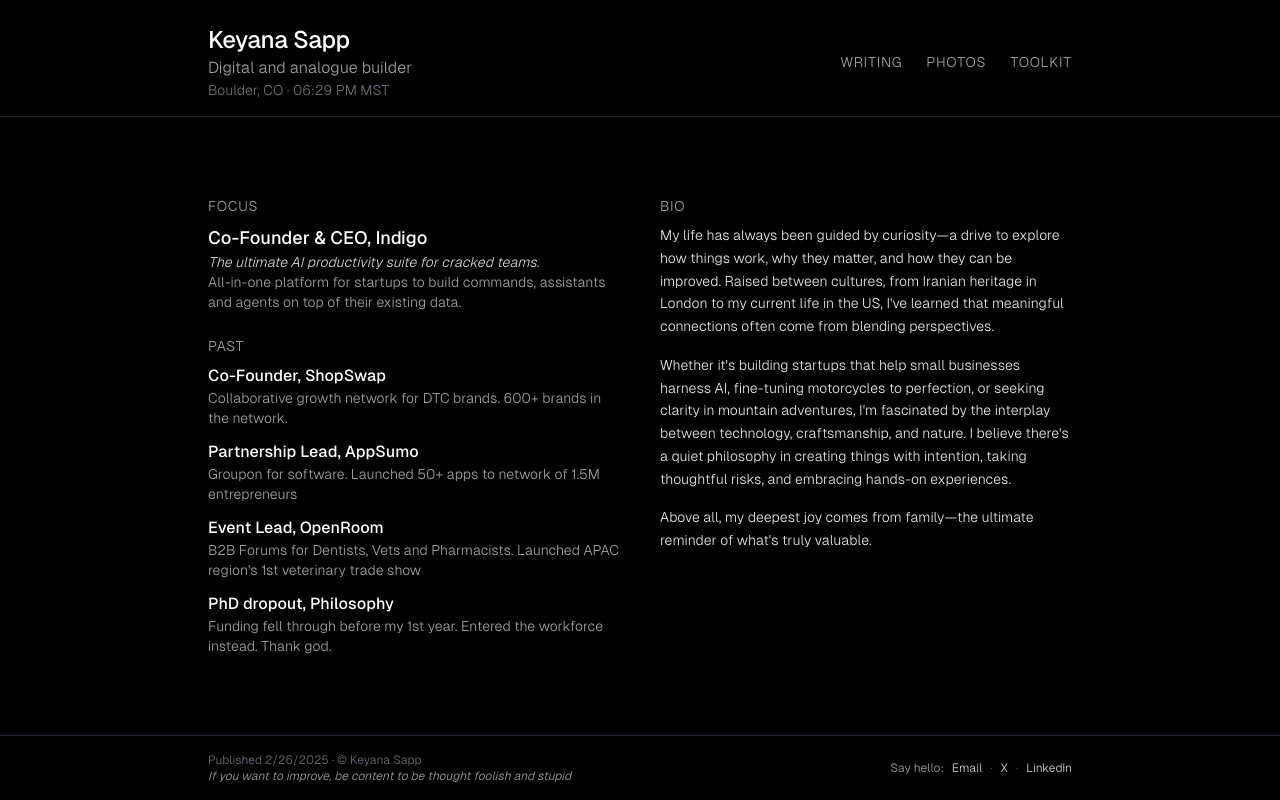
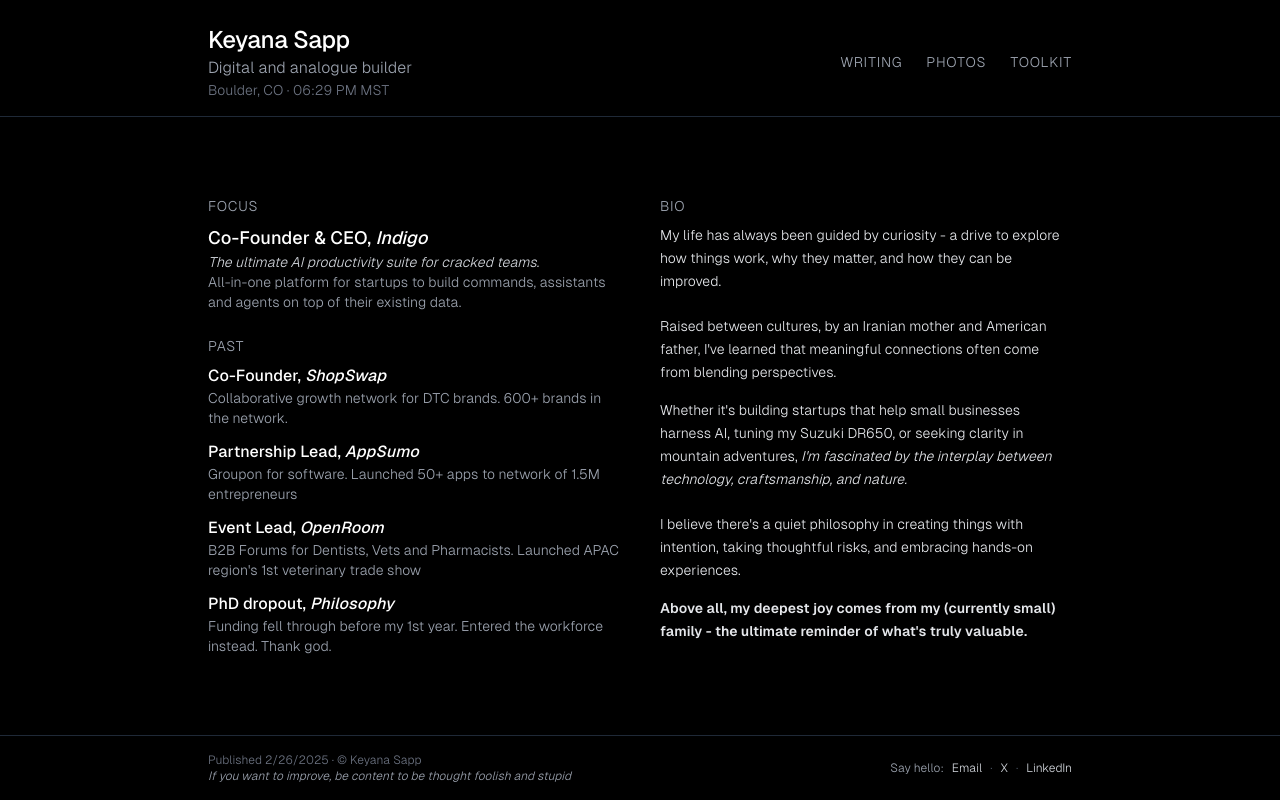
Before and after one commit to ksBrapZ/keyana-portfolio, a Next.js app: page / in a window 1280 px wide. Built offline with nearby package versions, Linux system fonts and the light colour scheme.

Commit message:
Minor homepage updates (hover animations, copy updates)

```diff
--- a/pages/index.tsx
+++ b/pages/index.tsx
@@ -77,7 +77,9 @@
               <section className="mb-6">
                 <h2 className="text-gray-400 text-sm uppercase tracking-wider mb-2">Focus</h2>
                 <div>
-                  <h3 className="text-lg font-medium">Co-Founder & CEO, Indigo</h3>
+                  <h3 className="text-lg font-medium group">
+                    Co-Founder & CEO, <a href="https://getindigo.ai" className="text-white group-hover:text-gray-300 transition duration-300"><i>Indigo</i></a>
+                  </h3>
                   <p className="text-gray-300 italic text-sm">The ultimate AI productivity suite for cracked teams.</p>
                   <p className="text-gray-400 text-sm">All-in-one platform for startups to build commands, assistants and agents on top of their existing data.</p>
                 </div>
@@ -90,27 +92,27 @@
                 <div className="space-y-3">
                   <div>
                     <h3 className="text-base font-medium group">
-                      Co-Founder, <a href="#" className="text-white group-hover:text-gray-300 transition duration-300">ShopSwap</a>
+                      Co-Founder, <a href="https://www.shopswap.com" className="text-white group-hover:text-gray-300 transition duration-300"><i>ShopSwap</i></a>
                     </h3>
                     <p className="text-gray-400 text-sm">Collaborative growth network for DTC brands. 600+ brands in the network.</p>
                   </div>
 
                   <div>
                     <h3 className="text-base font-medium group">
-                      Partnership Lead, <a href="#" className="text-white group-hover:text-gray-300 transition duration-300">AppSumo</a>
+                      Partnership Lead, <a href="https://www.appsumo.com" className="text-white group-hover:text-gray-300 transition duration-300"><i>AppSumo</i></a>
                     </h3>
                     <p className="text-gray-400 text-sm">Groupon for software. Launched 50+ apps to network of 1.5M entrepreneurs</p>
                   </div>
 
                   <div>
                     <h3 className="text-base font-medium group">
-                      Event Lead, <a href="#" className="text-white group-hover:text-gray-300 transition duration-300">OpenRoom</a>
+                      Event Lead, <a href="https://www.openroomevents.com" className="text-white group-hover:text-gray-300 transition duration-300"><i>OpenRoom</i></a>
                     </h3>
                     <p className="text-gray-400 text-sm">B2B Forums for Dentists, Vets and Pharmacists. Launched APAC region's 1st veterinary trade show</p>
                   </div>
 
                   <div>
-                    <h3 className="text-base font-medium">PhD dropout, Philosophy</h3>
+                    <h3 className="text-base font-medium">PhD dropout, <i>Philosophy</i></h3>
                     <p className="text-gray-400 text-sm">Funding fell through before my 1st year. Entered the workforce instead. Thank god.</p>
                   </div>
                 </div>
@@ -122,13 +124,19 @@
               <h2 className="text-gray-400 text-sm uppercase tracking-wider mb-2">Bio</h2>
               <div className="text-gray-200 text-sm leading-relaxed space-y-4">
                 <p>
-                  My life has always been guided by curiosity—a drive to explore how things work, why they matter, and how they can be improved. Raised between cultures, from Iranian heritage in London to my current life in the US, I've learned that meaningful connections often come from blending perspectives.
+                  My life has always been guided by curiosity - a drive to explore how things work, why they matter, and how they can be improved.
+                  <br />
+                  <br />
+                  Raised between cultures, by an Iranian mother and American father, I've learned that meaningful connections often come from blending perspectives.
                 </p>
                 <p>
-                  Whether it's building startups that help small businesses harness AI, fine-tuning motorcycles to perfection, or seeking clarity in mountain adventures, I'm fascinated by the interplay between technology, craftsmanship, and nature. I believe there's a quiet philosophy in creating things with intention, taking thoughtful risks, and embracing hands-on experiences.
+                  Whether it's building startups that help small businesses harness AI, tuning my Suzuki DR650, or seeking clarity in mountain adventures, <em>I'm fascinated by the interplay between technology, craftsmanship, and nature.</em>
+                  <br />
+                  <br />
+                  I believe there's a quiet philosophy in creating things with intention, taking thoughtful risks, and embracing hands-on experiences.
                 </p>
                 <p>
-                  Above all, my deepest joy comes from family—the ultimate reminder of what's truly valuable.
+                <span className="font-semibold">Above all, my deepest joy comes from my (currently small) family - the ultimate reminder of what's truly valuable.</span>
                 </p>
               </div>
             </section>
```
